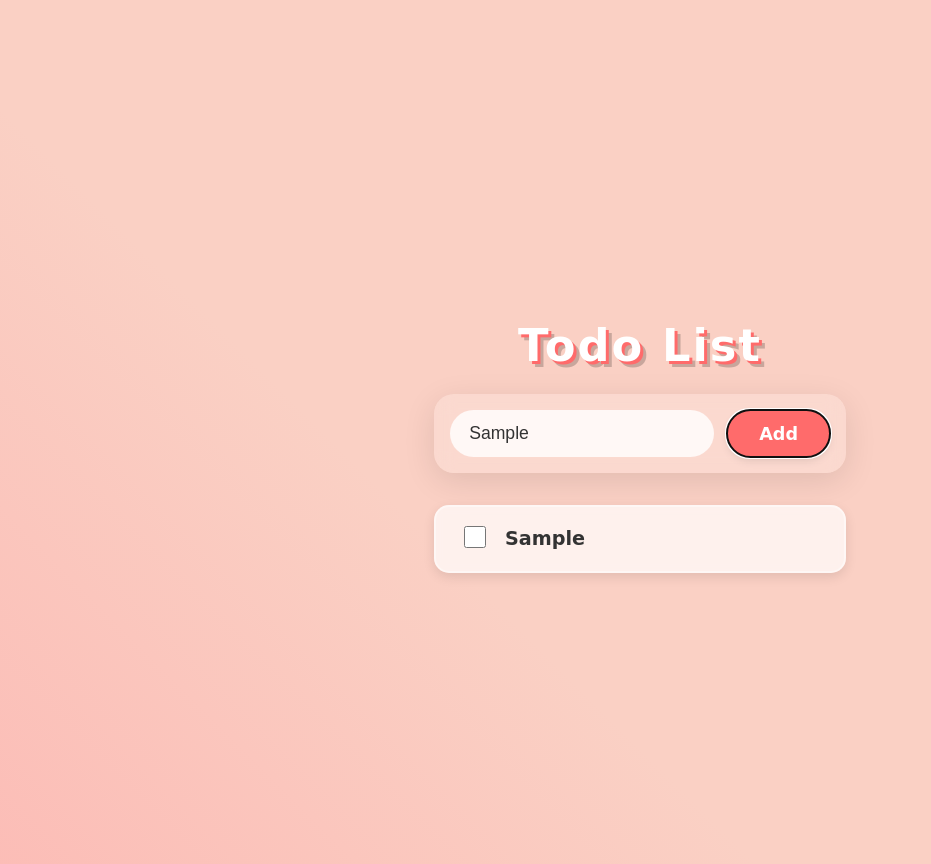
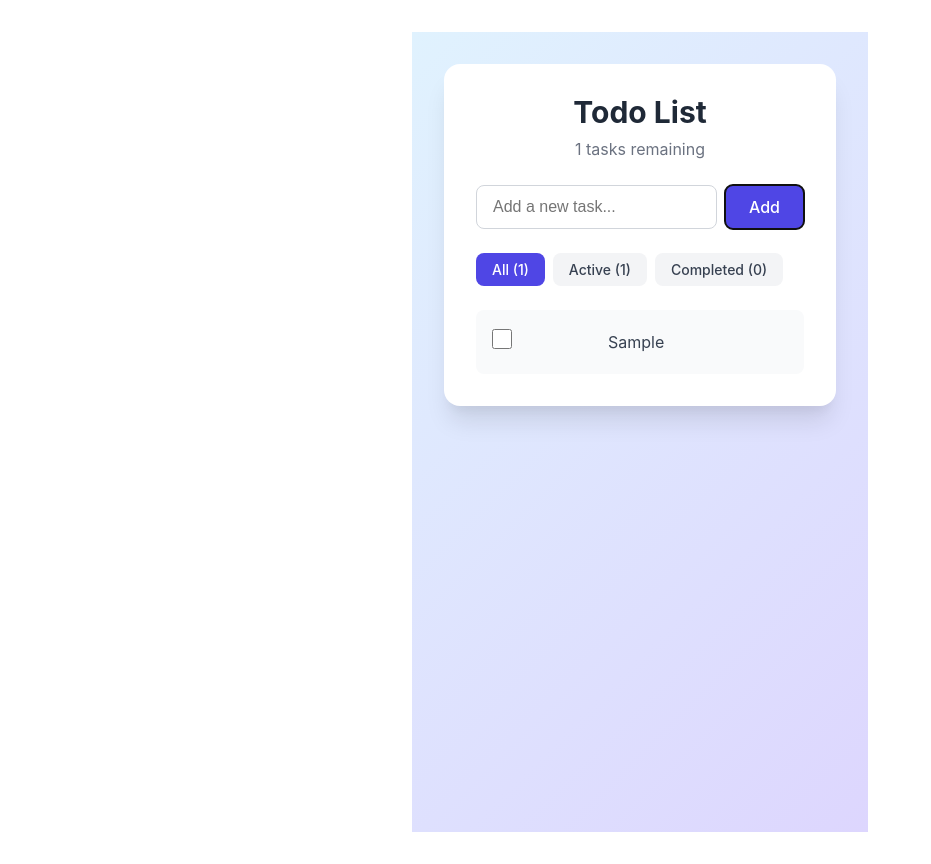
Before and after one commit to madhu-sudhan-rao/react-learning, a React (Vite) app: page / in a window 1280 px wide. Both pictures are taken after typing "Sample" into the empty fields and a click on the button "Add". Shown: the whole page, without its empty margins (0-931 px from the left). Built offline with nearby package versions, Linux system fonts and the light colour scheme.

Commit message:
Add Todo List functionality with task filtering and styling improvements

```diff
--- a/package.json
+++ b/package.json
@@ -10,6 +10,7 @@
     "preview": "vite preview"
   },
   "dependencies": {
+    "lucide-react": "^0.552.0",
     "react": "^19.0.0",
     "react-dom": "^19.0.0"
   },
@@ -18,10 +19,13 @@
     "@types/react": "^19.0.10",
     "@types/react-dom": "^19.0.4",
     "@vitejs/plugin-react": "^4.3.4",
+    "autoprefixer": "^10.4.21",
     "eslint": "^9.21.0",
     "eslint-plugin-react-hooks": "^5.1.0",
     "eslint-plugin-react-refresh": "^0.4.19",
     "globals": "^15.15.0",
+    "postcss": "^8.5.6",
+    "tailwindcss": "^4.1.16",
     "typescript": "~5.7.2",
     "typescript-eslint": "^8.24.1",
     "vite": "^6.2.0"
--- a/src/problems/todo-list/TodoList.css
+++ b/src/problems/todo-list/TodoList.css
@@ -1,121 +1,160 @@
-/* Base styles */
-body {
-  background: linear-gradient(45deg, #FF9A9E, #FAD0C4, #FAD0C4, #A18CD1);
-  background-size: 300% 300%;
-  animation: gradientBG 15s ease infinite;
-  min-height: 100vh;
+* {
+  box-sizing: border-box;
   margin: 0;
-  padding: 2rem;
-  font-family: 'Comic Sans MS', 'Marker Felt', 'Arial Rounded MT Bold', sans-serif;
+  padding: 0;
 }
 
-@keyframes gradientBG {
-  0% { background-position: 0% 50%; }
-  50% { background-position: 100% 50%; }
-  100% { background-position: 0% 50%; }
+.todo-container {
+  min-height: 100vh;
+  background: linear-gradient(135deg, #e0f2fe 0%, #ddd6fe 100%);
+  padding: 2rem;
+  font-family: -apple-system, BlinkMacSystemFont, 'Segoe UI', 'Roboto', 'Oxygen', 'Ubuntu', 'Cantarell', sans-serif;
 }
 
-h1 {
-  font-size: 2.8rem;
-  text-align: center;
-  color: #fff;
-  text-shadow: 3px 3px 0px #FF6B6B, 6px 6px 0px rgba(0,0,0,0.2);
-  margin-bottom: 1.5rem;
-  letter-spacing: 2px;
+.todo-wrapper {
+  max-width: 42rem;
+  margin: 0 auto;
 }
 
-/* Input and Add Button */
+.todo-card {
+  background: white;
+  border-radius: 1rem;
+  box-shadow: 0 20px 25px -5px rgba(0, 0, 0, 0.1), 0 10px 10px -5px rgba(0, 0, 0, 0.04);
+  padding: 2rem;
+}
+
+.todo-card h1 {
+  font-size: 1.875rem;
+  font-weight: bold;
+  color: #1f2937;
+  margin-bottom: 0.5rem;
+}
+
+.stats {
+  color: #6b7280;
+  margin-bottom: 1.5rem;
+}
+
 .input-add {
   display: flex;
-  gap: 0.8rem;
-  margin-bottom: 2rem;
-  padding: 1rem;
-  background: rgba(255,255,255,0.2);
-  border-radius: 20px;
-  backdrop-filter: blur(10px);
-  box-shadow: 0 8px 32px rgba(0,0,0,0.1);
+  gap: 0.5rem;
+  margin-bottom: 1.5rem;
 }
 
 .input-add input {
-  flex-grow: 1;
-  padding: 0.8rem 1.2rem;
-  border: none;
-  border-radius: 50px;
-  font-size: 1.1rem;
-  background: rgba(255,255,255,0.8);
-  color: #333;
+  flex: 1;
+  padding: 0.75rem 1rem;
+  border: 1px solid #d1d5db;
+  border-radius: 0.5rem;
+  font-size: 1rem;
   outline: none;
-  transition: all 0.3s;
+  transition: all 0.2s;
 }
 
 .input-add input:focus {
-  background: white;
-  box-shadow: 0 0 0 3px #FF6B6B;
+  border-color: #4f46e5;
+  box-shadow: 0 0 0 3px rgba(79, 70, 229, 0.1);
 }
 
 .input-add button {
-  background: #FF6B6B;
+  padding: 0.75rem 1.5rem;
+  background: #4f46e5;
   color: white;
   border: none;
-  border-radius: 50px;
-  padding: 0 2rem;
-  font-size: 1.1rem;
-  font-weight: bold;
+  border-radius: 0.5rem;
+  font-size: 1rem;
+  font-weight: 500;
   cursor: pointer;
-  transition: all 0.3s;
-  box-shadow: 0 4px 8px rgba(0,0,0,0.1);
+  transition: background 0.2s;
 }
 
 .input-add button:hover {
-  background: #FF8E8E;
-  transform: translateY(-2px);
-  box-shadow: 0 6px 12px rgba(0,0,0,0.15);
+  background: #4338ca;
 }
 
-/* Tasks List */
+.filters {
+  display: flex;
+  gap: 0.5rem;
+  margin-bottom: 1.5rem;
+}
+
+.filters button {
+  padding: 0.5rem 1rem;
+  background: #f3f4f6;
+  color: #374151;
+  border: none;
+  border-radius: 0.5rem;
+  font-size: 0.875rem;
+  font-weight: 500;
+  cursor: pointer;
+  transition: all 0.2s;
+}
+
+.filters button:hover {
+  background: #e5e7eb;
+}
+
+.filters button.active {
+  background: #4f46e5;
+  color: white;
+}
+
 .tasks {
   display: flex;
   flex-direction: column;
-  gap: 1rem;
+  gap: 0.5rem;
+}
+
+.empty-state {
+  text-align: center;
+  color: #9ca3af;
+  padding: 2rem 0;
 }
 
 .task {
-  background: rgba(255,255,255,0.7);
-  border-radius: 15px;
-  padding: 1rem 1.5rem;
   display: flex;
   align-items: center;
-  box-shadow: 0 4px 12px rgba(0,0,0,0.1);
-  transition: all 0.3s;
-  backdrop-filter: blur(5px);
-  border: 2px solid rgba(255,255,255,0.4);
+  gap: 0.75rem;
+  padding: 1rem;
+  background: #f9fafb;
+  border-radius: 0.5rem;
+  transition: all 0.2s;
 }
 
 .task:hover {
-  transform: translateY(-3px);
-  box-shadow: 0 8px 16px rgba(0,0,0,0.2);
+  background: #f3f4f6;
 }
 
-.checkbox {
-  margin-right: 1rem;
+.task .checkbox input {
+  width: 1.25rem;
+  height: 1.25rem;
+  cursor: pointer;
+  accent-color: #4f46e5;
 }
 
-.checkbox input {
-  width: 22px;
-  height: 22px;
-  accent-color: #FF6B6B;
-  cursor: pointer;
+.task .title {
+  flex: 1;
+  color: #374151;
 }
 
-.title {
-  font-size: 1.2rem;
-  color: #333;
-  font-weight: bold;
+.task .title.completed {
+  text-decoration: line-through;
+  color: #9ca3af;
 }
 
-/* Completed task effect */
-.task input[type="checkbox"]:checked + .title {
-  text-decoration: line-through;
-  color: #888;
-  opacity: 0.7;
+.task .delete {
+  opacity: 0;
+  color: #ef4444;
+  font-weight: bold;
+  cursor: pointer;
+  transition: all 0.2s;
+  padding: 0.25rem 0.5rem;
 }
+
+.task:hover .delete {
+  opacity: 1;
+}
+
+.task .delete:hover {
+  color: #dc2626;
+}
--- a/src/problems/todo-list/TodoList.tsx
+++ b/src/problems/todo-list/TodoList.tsx
@@ -2,60 +2,129 @@ import { useRef, useState } from "react";
 import "./TodoList.css";
 
 interface Task {
+  id: string;
   title: string;
   completed: boolean;
 }
 
-const TodoList = () => {
+export default function TodoList() {
   const [tasks, setTasks] = useState<Task[]>([]);
+  const [filter, setFilter] = useState<'all' | 'completed' | 'not-completed'>('all');
   const inputRef = useRef<HTMLInputElement>(null);
 
   const onAdd = () => {
     const value = inputRef.current?.value ?? "";
-    const task = {
+    if (!value) {
+      return;
+    }
+    const task: Task = {
+      id: crypto.randomUUID(),
       title: value,
       completed: false,
     };
 
     setTasks([...tasks, task]);
+    if (inputRef.current) inputRef.current.value = '';
   };
 
-  const toggleComplete = (task: Task) => {
-    const updatedTasks = tasks.map((t: Task) =>
-      t.title === task.title ? { ...t, completed: !t.completed } : t
+  const toggleComplete = (taskId: string) => {
+    const updateTasks = (tasks: Task[]) => tasks?.map((task: Task) => {
+      if (task.id === taskId) {
+        return {
+          ...task,
+          completed: !task.completed
+        };
+      }
+      return task;
+    });
+    setTasks((prev) => updateTasks(prev));
+  };
+
+  const deleteTask = (taskId: string) => {
+    const updateTasks = (tasks: Task[]) => (
+      tasks?.filter((task: Task) => task.id !== taskId)
     );
 
-    setTasks(updatedTasks);
+    setTasks((prev) => updateTasks(prev));
+  };
+
+  const filteredTasks = tasks.filter(task => {
+    if (filter === 'completed') return task.completed;
+    if (filter === 'not-completed') return !task.completed;
+    return true;
+  });
+
+  const stats = {
+    total: tasks.length,
+    completed: tasks.filter(t => t.completed).length,
+    notCompleted: tasks.filter(t => !t.completed).length
   };
 
   return (
-    <>
+    <div className="todo-container">
+      <div className="todo-wrapper">
+        <div className="todo-card">
           <h1>Todo List</h1>
+          <p className="stats">{stats.notCompleted} tasks remaining</p>
+
           <section className="input-add">
-        <input type="text" ref={inputRef} />{" "}
+            <input
+              type="text"
+              ref={inputRef}
+              onKeyDown={(e) => e.key === 'Enter' ? onAdd() : ''}
+              placeholder="Add a new task..."
+            />
             <button onClick={onAdd}>Add</button>
           </section>
 
+          <div className="filters">
+            <button
+              onClick={() => setFilter('all')}
+              className={filter === 'all' ? 'active' : ''}
+            >
+              All ({stats.total})
+            </button>
+            <button
+              onClick={() => setFilter('not-completed')}
+              className={filter === 'not-completed' ? 'active' : ''}
+            >
+              Active ({stats.notCompleted})
+            </button>
+            <button
+              onClick={() => setFilter('completed')}
+              className={filter === 'completed' ? 'active' : ''}
+            >
+              Completed ({stats.completed})
+            </button>
+          </div>
+
           <section className="tasks">
-        {tasks.map((task: Task, i) => {
+            {filteredTasks.length === 0 ? (
+              <p className="empty-state">No tasks to show</p>
+            ) : (
+              filteredTasks.map((task: Task) => {
                 return (
-            <div className="task" key={i}>
+                  <div className="task" key={task.id}>
                     <div className="checkbox">
                       <input
                         type="checkbox"
-                  name=""
                         checked={task.completed}
-                  onChange={() => toggleComplete(task)}
-                  id=""
+                        onChange={() => toggleComplete(task.id)}
                       />
                     </div>
-              <div className="title">{task.title}</div>
+                    <div className={`title ${task.completed ? 'completed' : ''}`}>
+                      {task.title}
+                    </div>
+                    <div className="delete" onClick={() => deleteTask(task.id)}>
+                      X
+                    </div>
                   </div>
                 );
-        })}
+              })
+            )}
           </section>
-    </>
+        </div>
+      </div>
+    </div>
   );
-};
-
-export default TodoList;
+}
```
Also changed, not shown: 1 other file (tests, documents, lock files or other folders). Lines whose indentation alone changed are shown as unchanged.
